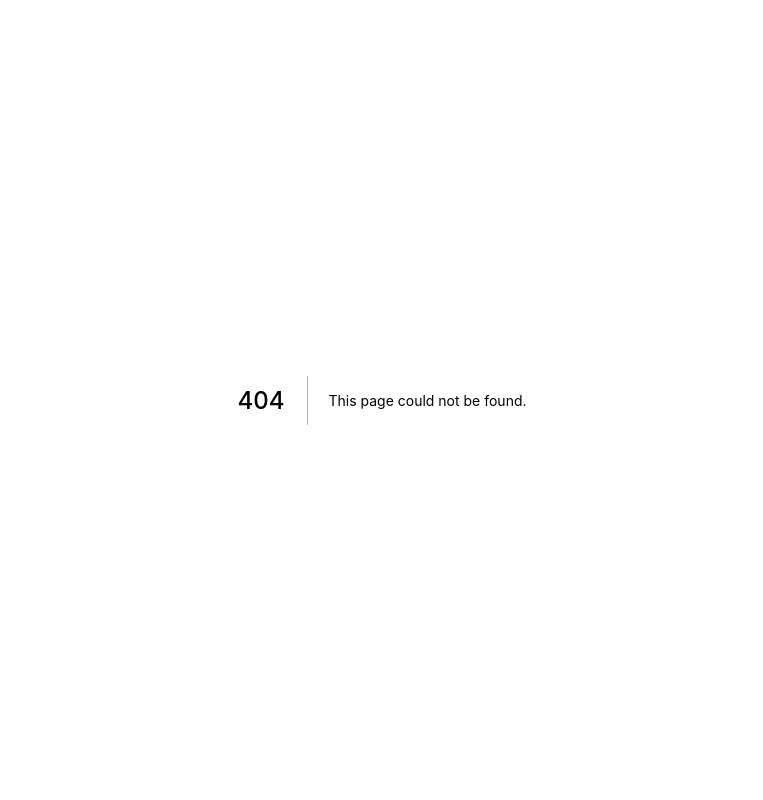
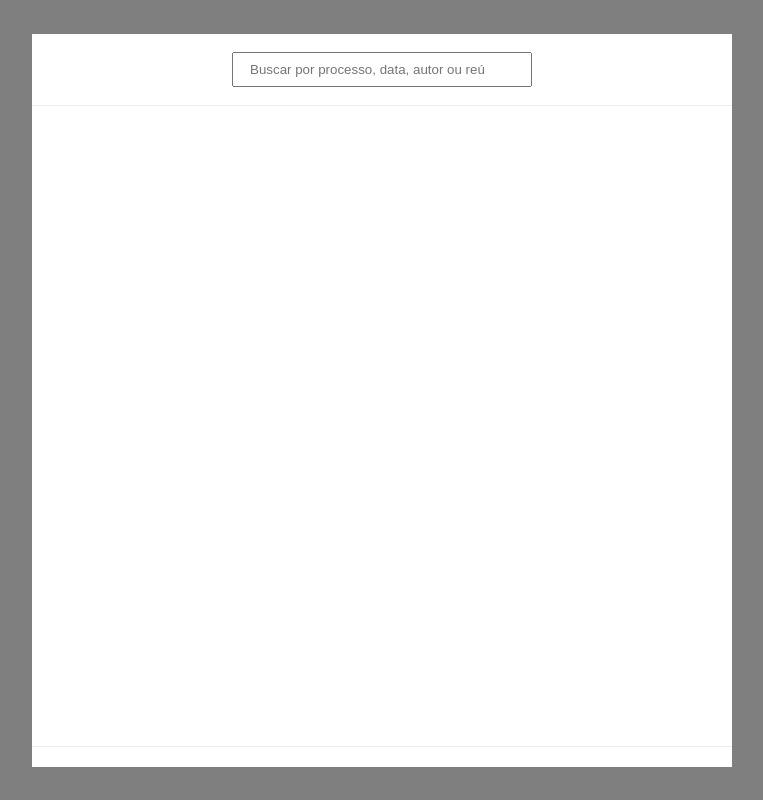
Before and after one commit to Crypto-Mikael/challenge-process-search, a Next.js app in the folder procedural-search/: page /components/modal/ModalComponent in a window 1280 px wide. Before the commit this address had no page. Shown: the whole page, without its empty margins (258-1021 px from the left). Built offline with nearby package versions, Linux system fonts and the light colour scheme.

Commit message:
feat(component): modal created;

```diff
--- /dev/null
+++ b/procedural-search/pages/components/modal/ModalComponent.jsx
@@ -0,0 +1,59 @@
+import style from "./ModalComponent.module.css";
+import useSWR from "swr";
+import fetcher from "../../../helpers/fetcher";
+import { useState } from "react";
+
+export default function ModalComponent({ court, onClose }) {
+  const { data, error } = useSWR("/api/process", fetcher);
+  const [filtro, setfiltro] = useState("");
+
+  function applyFilterToSearchProcess() {
+    const processWithCourtFilter = data.filter(({ courtOfOrigin }) => courtOfOrigin === court);
+    if (filtro) {
+      return processWithCourtFilter.filter(
+        ({ cnjNumber, startDate, nameOfTheParts }) =>
+          cnjNumber.replace(/[^0-9]/g, "").startsWith(filtro) ||
+          startDate.includes(filtro) ||
+          nameOfTheParts.author.includes(filtro) ||
+          nameOfTheParts.defendant.includes(filtro)
+      );
+    }
+    return processWithCourtFilter;
+  }
+  return (
+    <main className={style.main} onClick={onClose}>
+      <div className={style.section} onClick={(e) => e.stopPropagation()}>
+        <header className={style.header}>
+          <input
+            className={style.input}
+            value={filtro}
+            onChange={({ target }) => setfiltro(target.value)}
+            type="text"
+            placeholder="Buscar por processo, data, autor ou reú"
+          ></input>
+        </header>
+        <section className={style.body}>
+          {!error &&
+            data &&
+            applyFilterToSearchProcess().map((process, index) => (
+              <article key={index} className={style.article}>
+                <div>
+                  <h1 className={style.h1}>{process.cnjNumber}</h1>
+                  <h4 className={style.h4}>{process.startDate}</h4>
+                </div>
+                <div className={style.div}>
+                  <h5 className={style.h5}>
+                    Autor: {process.nameOfTheParts.author}{" "}
+                  </h5>
+                  <h5 className={style.h5}>
+                    Reú: {process.nameOfTheParts.defendant}{" "}
+                  </h5>
+                </div>
+              </article>
+            ))}
+        </section>
+        <footer className={style.footer}></footer>
+      </div>
+    </main>
+  );
+}
--- /dev/null
+++ b/procedural-search/pages/components/modal/ModalComponent.module.css
@@ -0,0 +1,75 @@
+.main {
+  position: fixed;
+  display: flex;
+  left: 0;
+  top: 0;
+  right: 0;
+  bottom: 0;
+  align-items: center;
+  background-color: rgba(0, 0, 0, 0.5);
+  justify-content: center;
+}
+
+.section {
+  width: 700px;
+  background-color: #fff;
+}
+
+.header, .footer {
+  display: flex;
+  padding: 10px;
+  justify-content: center;
+}
+
+.h1 {
+  font-size: 24px;
+  margin: 0;
+  padding: 0;
+}
+
+.h4 {
+  margin: 0;
+}
+
+.article {
+  display: flex;
+  flex-direction: row;
+  justify-content: space-between;
+  padding: 8px;
+  box-shadow: 0 3px 10px rgb(0 0 0 / 0.2);
+  cursor: pointer;
+}
+
+.article:hover {
+  background-color: rgb(224,224,224);
+}
+
+.h5 {
+  display: flex;
+  align-content: flex-end;
+  margin: 0;
+}
+
+.input {
+  width: 800px;
+}
+
+.title {
+  margin: 0;
+}
+
+.div {
+  flex-direction: row;
+  align-items: flex-end;
+  align-self: flex-end;
+  justify-content: flex-end;
+}
+
+.body {
+  padding: 10px;
+  height: 80vh;
+  padding: 0;
+  overflow-y: auto;
+  border-top: 1px solid #eee;
+  border-bottom: 1px solid #eee;
+}
```
